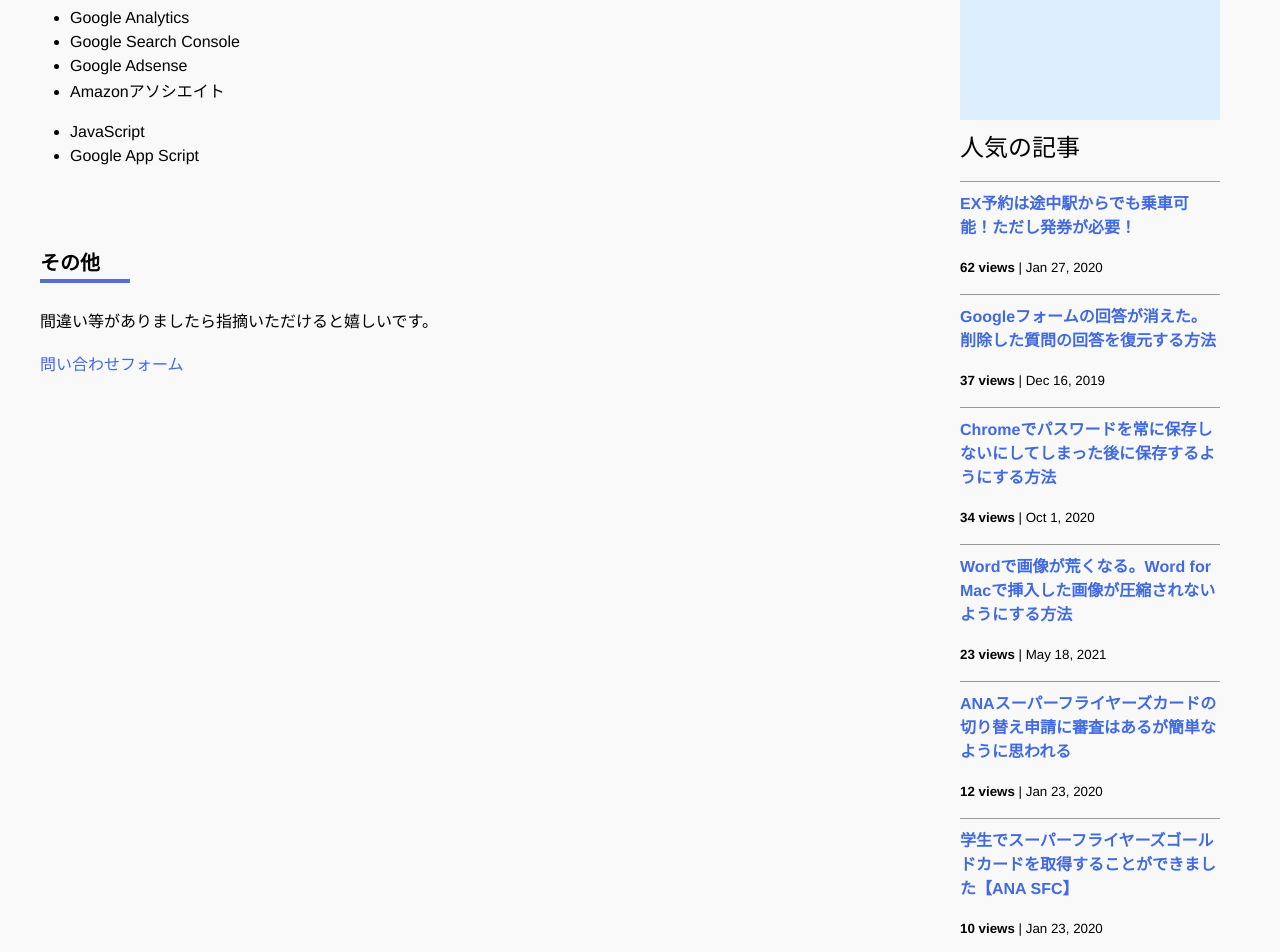
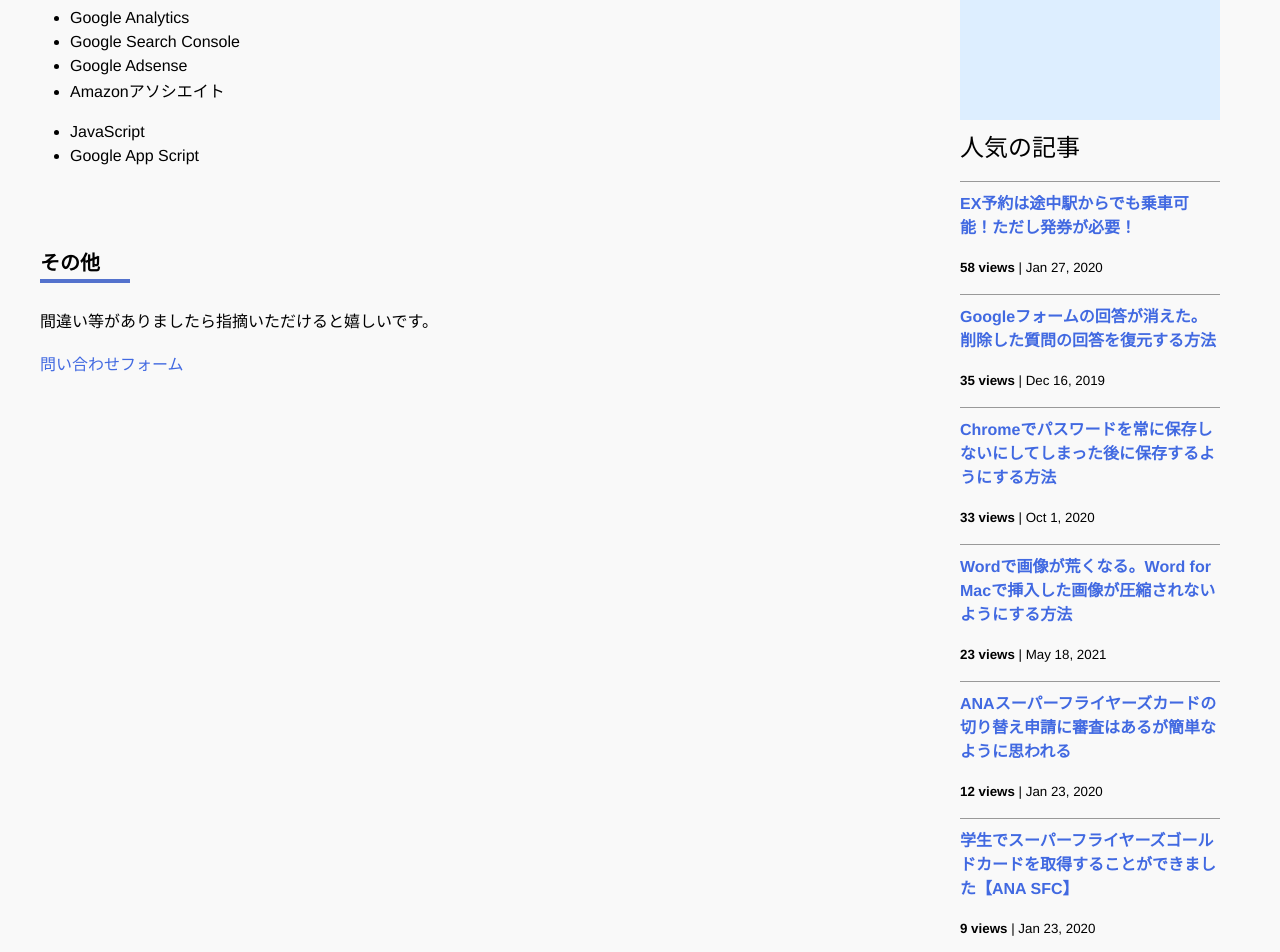
Before and after one commit to iwanaminami/shoyaiwaname, a Jekyll site: the page built from about.markdown, in a window 1280 px wide and 1400 px high, scrolled down 693 px. Shown: the top 952 px of the window. Built offline with Jekyll 4.4.1, drawn with Linux system fonts in a browser that asks for light colours; nearby versions of some CDN libraries; comment, search, counter and statistics services are not loaded.

Commit message:
chore(ga): update _data/popularposts.yml 20260704-0052

```diff
--- a/_data/popularposts.yml
+++ b/_data/popularposts.yml
@@ -1,17 +1,17 @@
 side:
-  - view: 62
+  - view: 58
     url: "/2020/01/27/ex-rideontheway.html"
-  - view: 37
+  - view: 35
     url: "/2019/12/16/restore-googleform.html"
-  - view: 34
+  - view: 33
     url: "/2020/10/01/googlepassword.html"
   - view: 23
     url: "/2021/05/18/image-compression-word.html"
   - view: 12
     url: "/2020/01/23/sfc-judge.html"
-  - view: 10
-    url: "/2020/01/23/sfcgold.html"
   - view: 9
     url: "/"
+  - view: 9
+    url: "/2020/01/23/sfcgold.html"
   - view: 7
     url: "/2020/01/07/adobe-activate-problem.html"
```
